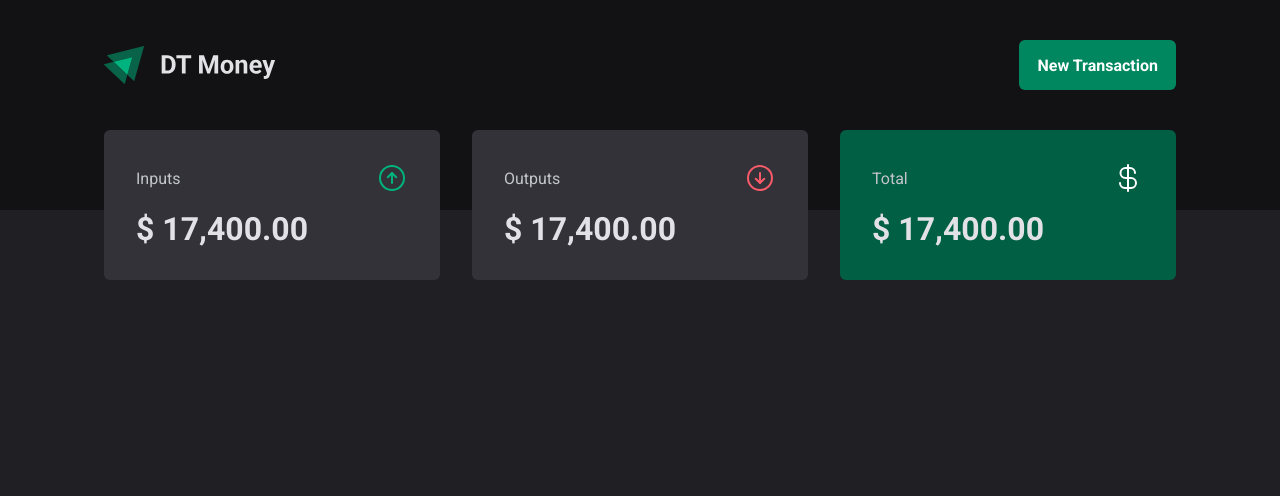
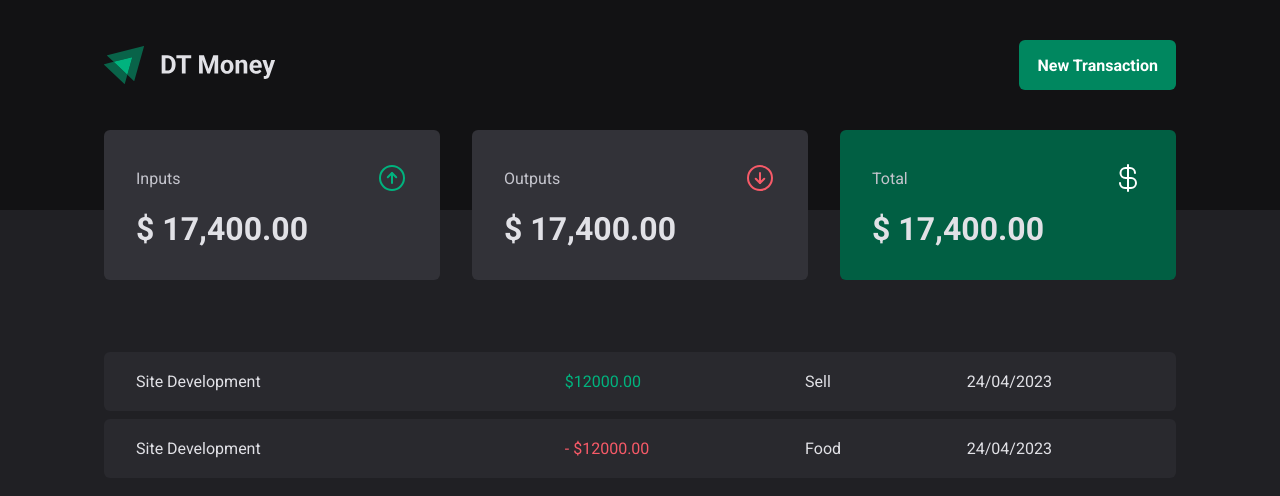
Before and after one commit to luiz504/03-chapter-dt-money, a React (Vite) app: page / in a window 1280 px wide. Shown: the top 496 px of the page. Built offline with nearby package versions, Linux system fonts and the light colour scheme.

Commit message:
feat(transactionsPage): Table base

```diff
--- a/src/pages/Transactions/index.tsx
+++ b/src/pages/Transactions/index.tsx
@@ -2,11 +2,35 @@ import React from 'react'
 import { Header } from '~/components/Header'
 import { Summary } from '~/components/Summary'
 
-// import { Container } from './styles';
+import { TransctionsContainer, TransctionTable, PriceHighlight } from './styles'
 
 export const Transactions: React.FC = () => (
   <div>
     <Header />
     <Summary />
+
+    <TransctionsContainer>
+      <TransctionTable>
+        <tbody>
+          <tr>
+            <td width="40%">Site Development</td>
+
+            <td>
+              <PriceHighlight variant="income">$12000.00</PriceHighlight>
+            </td>
+            <td>Sell</td>
+            <td>24/04/2023</td>
+          </tr>
+          <tr>
+            <td width="40%">Site Development</td>
+            <td>
+              <PriceHighlight variant="outcome">- $12000.00</PriceHighlight>
+            </td>
+            <td>Food</td>
+            <td>24/04/2023</td>
+          </tr>
+        </tbody>
+      </TransctionTable>
+    </TransctionsContainer>
   </div>
 )
--- a/src/pages/Transactions/styles.ts
+++ b/src/pages/Transactions/styles.ts
@@ -0,0 +1,35 @@
+import styled from 'styled-components'
+
+export const TransctionsContainer = styled.div`
+  width: 100%;
+  max-width: 70rem;
+  margin: 4rem auto 0;
+  padding: 0 1.5rem;
+`
+
+export const TransctionTable = styled.table`
+  width: 100%;
+  border-collapse: separate;
+  border-spacing: 0 0.5rem;
+
+  td {
+    padding: 1.25rem 2rem;
+    background: ${({ theme }) => theme['gray-700']};
+
+    &:first-child {
+      border-top-left-radius: 6px;
+      border-bottom-left-radius: 6px;
+    }
+    &:last-child {
+      border-top-right-radius: 6px;
+      border-bottom-right-radius: 6px;
+    }
+  }
+`
+type PriceHighlightProps = {
+  variant: 'income' | 'outcome'
+}
+export const PriceHighlight = styled.span<PriceHighlightProps>`
+  color: ${({ variant, theme }) =>
+    variant === 'income' ? theme['green-300'] : theme['red-300']};
+`
```
